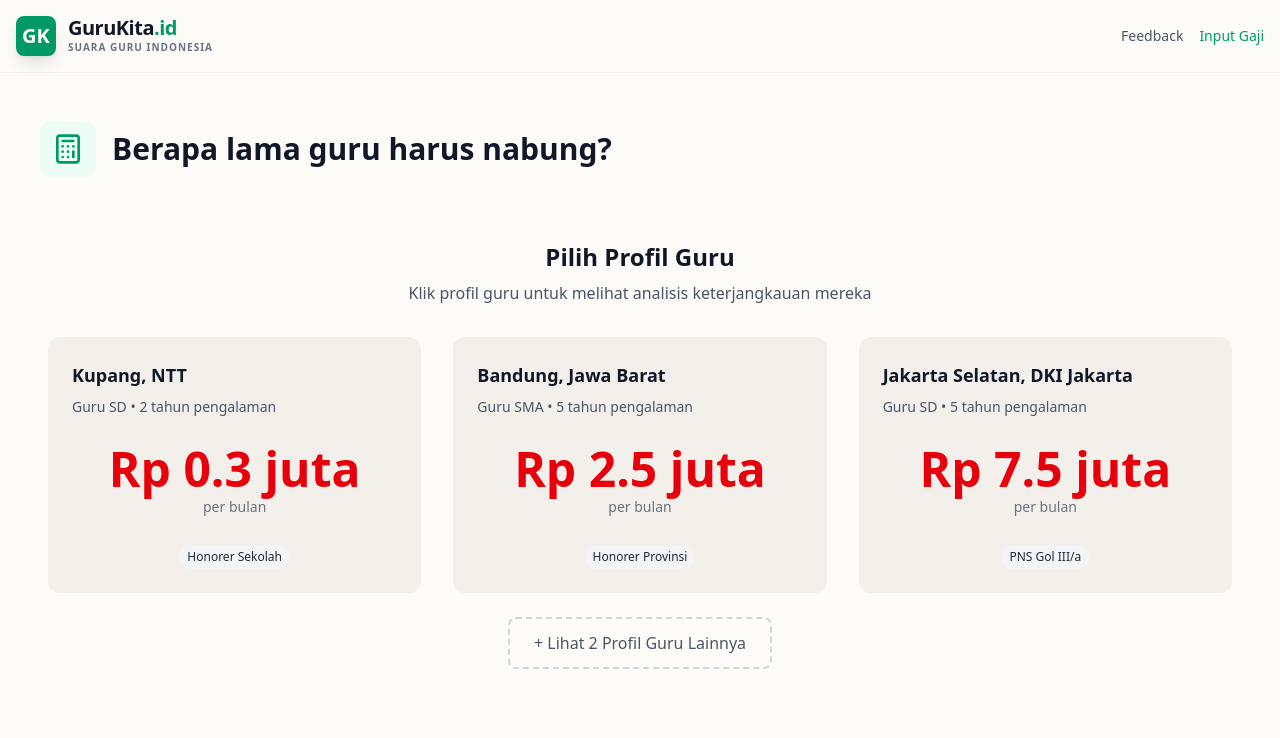
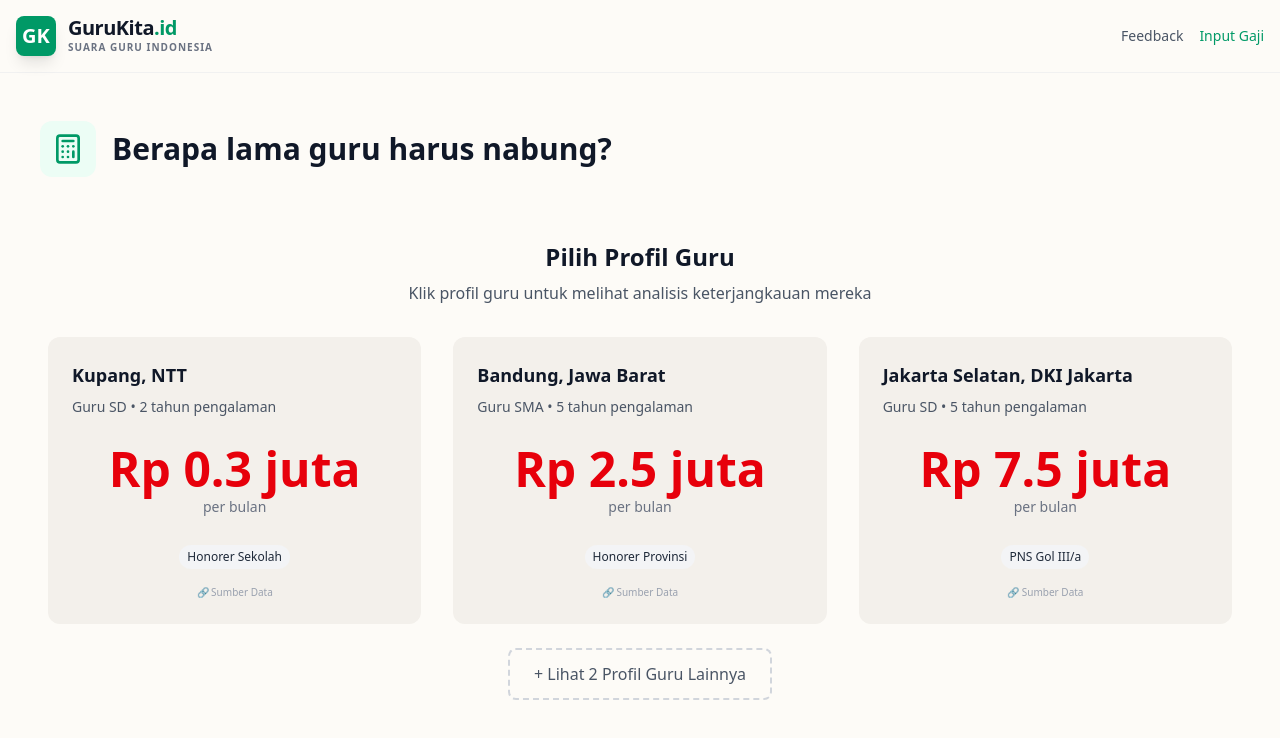
Before and after one commit to FarhanAdiyasa/Guru-Kita, a Next.js app: page / in a window 1280 px wide. Both pictures are taken after a click on the button "Coba Sekarang". Shown: the top 738 px of the page. Built offline with nearby package versions, Linux system fonts and the light colour scheme.

Commit message:
feat: implement initial teacher salary calculator application with multi-view UI and custom item management

```diff
--- a/src/app/page.tsx
+++ b/src/app/page.tsx
@@ -84,6 +84,10 @@ export default function Home() {
   const handleBackToSelection = () => {
     setCurrentView('guru-selection')
     window.scrollTo({ top: 0, behavior: 'smooth' })
+    setTimeout(() => {
+      setResults(null)
+      setSelectedTeacher(null)
+    }, 1000)
   }
 
   const handleBackToHome = () => {
@@ -301,6 +305,7 @@ export default function Home() {
                 onRemoveCustomItem={handleRemoveCustomItem}
                 onToggleTimelineVisibility={toggleTimelineVisibility}
                 onShare={handleShare}
+                onDragEnd={handleDragEnd}
               />
             )}
           </div>
--- a/src/components/GuruSelection.tsx
+++ b/src/components/GuruSelection.tsx
@@ -18,11 +18,21 @@ interface GuruSelectionProps {
 export default function GuruSelection({ onTeacherSelect, showAllTeachers, setShowAllTeachers }: GuruSelectionProps) {
   // Sort teachers by salary and get 3 representative profiles
   const sortedTeachers = [...teachers].sort((a, b) => a.monthlySalary - b.monthlySalary)
-  const displayTeachers = showAllTeachers ? sortedTeachers : [
-    sortedTeachers[0], // Lowest salary
-    sortedTeachers[Math.floor(sortedTeachers.length / 2)], // Middle salary
-    sortedTeachers[sortedTeachers.length - 1] // Highest salary
-  ]
+
+  // Get representative profiles (Low, Mid, High)
+  const lowTeacher = sortedTeachers[0]
+  const midTeacher = sortedTeachers[Math.floor(sortedTeachers.length / 2)]
+  const highTeacher = sortedTeachers[sortedTeachers.length - 1]
+
+  const representativeTeachers = [lowTeacher, midTeacher, highTeacher]
+
+  // Get the rest of the teachers
+  const otherTeachers = sortedTeachers.filter(t => !representativeTeachers.includes(t))
+
+  // If showing all, append others to the bottom to maintain order of top 3
+  const displayTeachers = showAllTeachers
+    ? [...representativeTeachers, ...otherTeachers]
+    : representativeTeachers
 
   // Indonesian currency formatting
   const formatSalary = (amount: number) => {
--- a/src/components/Result.tsx
+++ b/src/components/Result.tsx
@@ -118,6 +118,7 @@ interface ResultProps {
   onRemoveCustomItem: (itemId: string) => void
   onToggleTimelineVisibility: (itemId: string) => void
   onShare: () => void
+  onDragEnd: (event: DragEndEvent) => void
 }
 
 export default function Result({
@@ -144,7 +145,8 @@ export default function Result({
   onAddCustomItem,
   onRemoveCustomItem,
   onToggleTimelineVisibility,
-  onShare
+  onShare,
+  onDragEnd
 }: ResultProps) {
   const [isSharing, setIsSharing] = useState(false)
   const [toast, setToast] = useState<{ message: string; type: ToastType; isVisible: boolean }>({
@@ -459,7 +461,7 @@ Cek nasib guru lainnya di sini 👇
             <DndContext
               sensors={sensors}
               collisionDetection={closestCenter}
-              onDragEnd={handleDragEnd}
+              onDragEnd={onDragEnd}
             >
               <SortableContext
                 items={timelineOrder}
--- a/src/components/TeacherProfileCard.tsx
+++ b/src/components/TeacherProfileCard.tsx
@@ -72,6 +72,23 @@ export default function TeacherProfileCard({ teacher, isSelected, onSelect }: Te
           {teacher.status}
         </span>
       </div>
+
+      {/* Source Link */}
+      {teacher.source && (
+        <div className="mt-4 text-center">
+          <a
+            href={teacher.source}
+            target="_blank"
+            rel="noopener noreferrer"
+            className="text-[10px] text-gray-400 hover:text-emerald-600 hover:underline transition-colors flex items-center justify-center gap-1"
+            onClick={(e) => {
+              e.stopPropagation()
+            }}
+          >
+            <span>🔗 Sumber Data</span>
+          </a>
+        </div>
+      )}
     </div>
   )
 }
```
Also changed, not shown: 1 other file (tests, documents, lock files or other folders).
